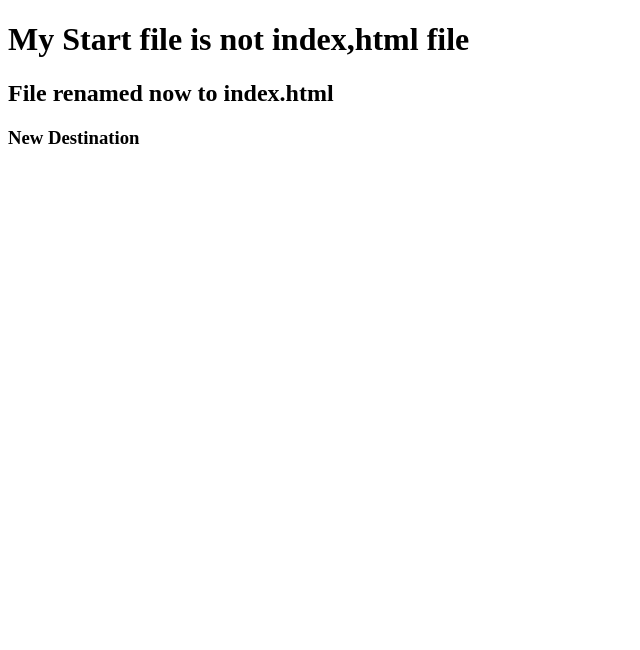
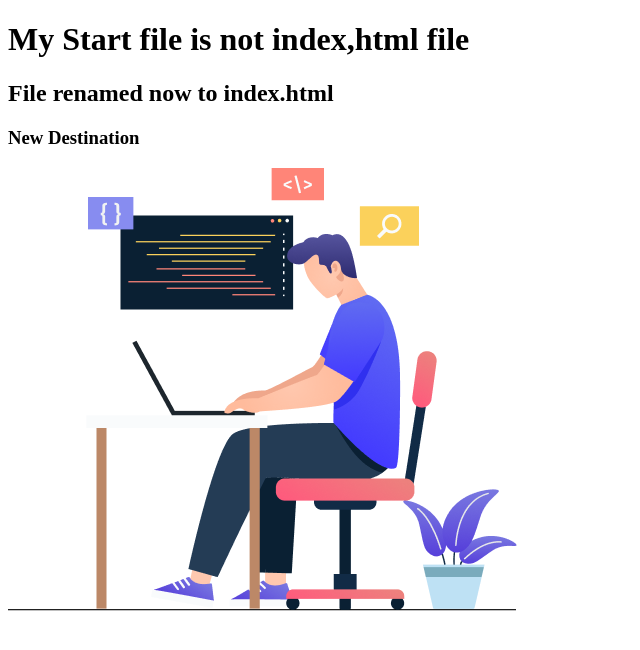
Before and after one commit to Tanvir-Ahmed-Chowdhury/my-second-repo, a plain HTML site: page index.html in a window 1280 px wide. Shown: the whole page, without its empty margins (0-640 px from the left). Drawn offline with Linux system fonts and the light colour scheme.

Commit message:
image added

```diff
--- a/index.html
+++ b/index.html
@@ -10,6 +10,7 @@
     <h1>My Start file is not index,html file</h1>
     <h2>File renamed now to index.html</h2>
     <h3>New Destination</h3>
+    <img src="image.png" alt="">
 
 
 </body>
```
Also changed, not shown: image.png (added).
